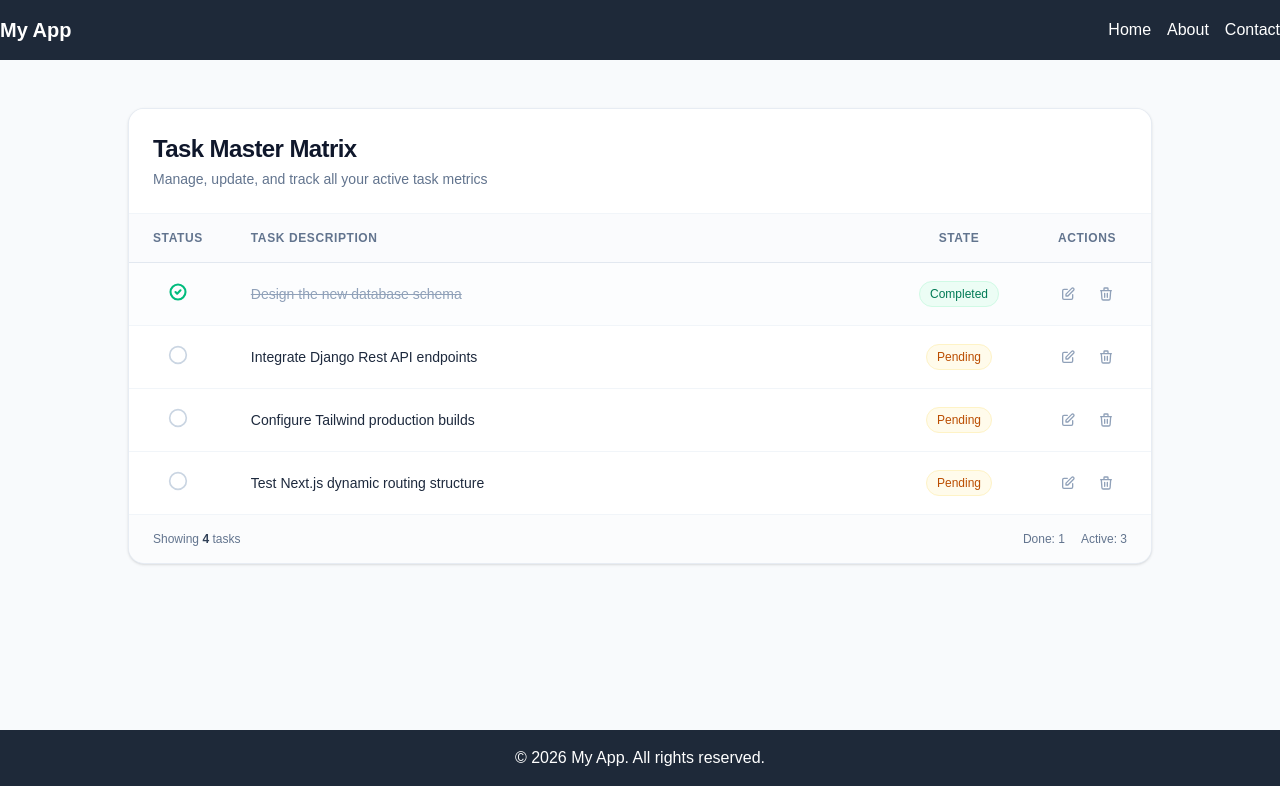
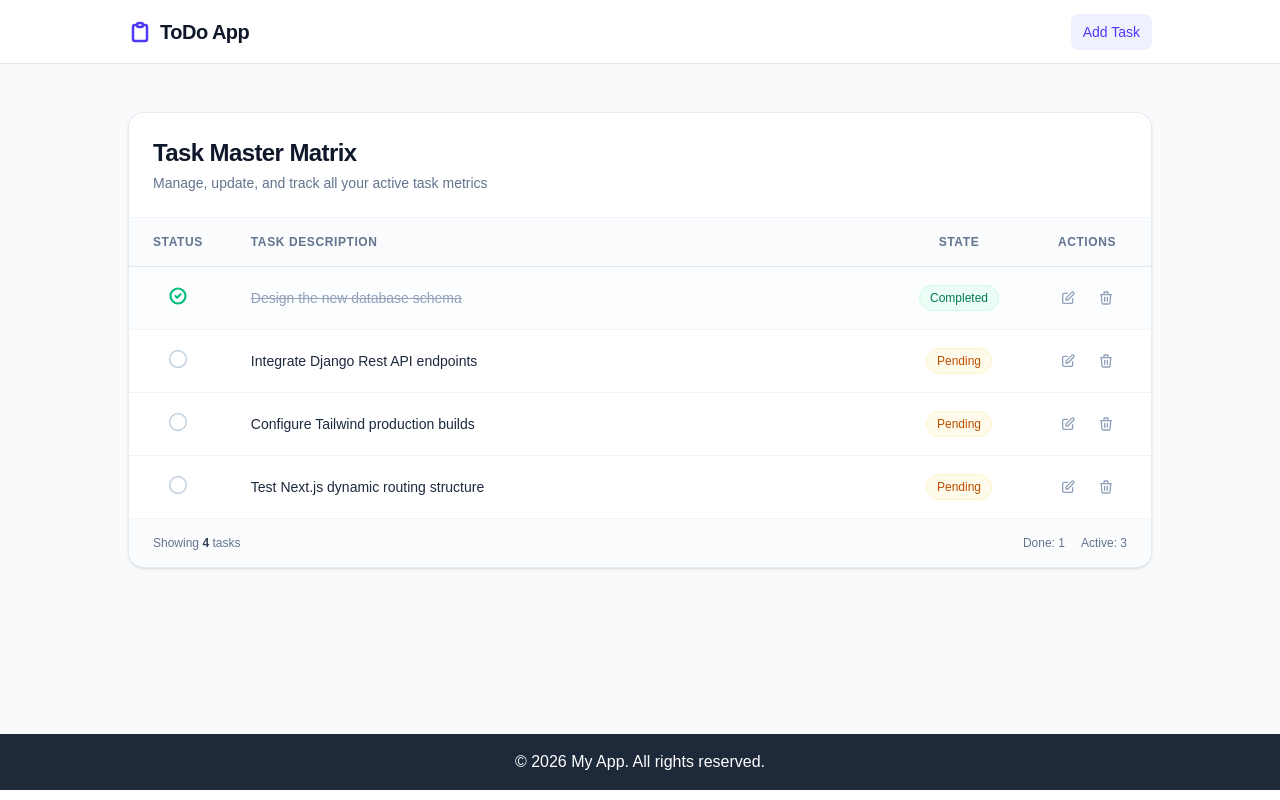
Before and after one commit to bipinjlimbu/To-Do-List---NextJS-Project, a Next.js app in the folder my-app/: page / in a window 1280 px wide. Built offline with nearby package versions, Linux system fonts and the light colour scheme.

Commit message:
UI Added in Navbar

```diff
--- a/my-app/components/Navbar.tsx
+++ b/my-app/components/Navbar.tsx
@@ -1,14 +1,19 @@
+import Link from "next/link";
+
 export default function Navbar() {
     return (
-        <nav className="bg-gray-800 text-white py-4">
-            <div className="container mx-auto">
-                <div className="flex justify-between items-center">
-                    <div className="text-xl font-bold">My App</div>
-                    <ul className="flex space-x-4">
-                        <li><a href="/" className="hover:text-gray-300">Home</a></li>
-                        <li><a href="/about" className="hover:text-gray-300">About</a></li>
-                        <li><a href="/contact" className="hover:text-gray-300">Contact</a></li>
-                    </ul>
+        <nav className="h-16 bg-white border-b border-slate-200 sticky top-0 z-50 px-4 sm:px-6 lg:px-8">
+            <div className="max-w-5xl mx-auto h-full flex items-center justify-between">
+                <Link href="/" className="flex items-center space-x-2">
+                    <svg className="w-6 h-6 text-indigo-600" fill="none" stroke="currentColor" viewBox="0 0 24 24" strokeWidth="2.5">
+                        <path strokeLinecap="round" strokeLinejoin="round" d="M9 5H7a2 2 0 00-2 2v12a2 2 0 002 2h10a2 2 0 002-2V7a2 2 0 00-2-2h-2M9 5a2 2 0 002 2h2a2 2 0 002-2M9 5a2 2 0 012-2h2a2 2 0 012 2" />
+                    </svg>
+                    <span className="font-bold text-xl text-slate-900 tracking-tight">ToDo App</span>
+                </Link>
+                <div className="flex items-center space-x-1">
+                    <Link href="/" className="px-3 py-2 text-sm font-medium text-indigo-600 bg-indigo-50 rounded-lg">
+                        Add Task
+                    </Link>
                 </div>
             </div>
         </nav>
```
